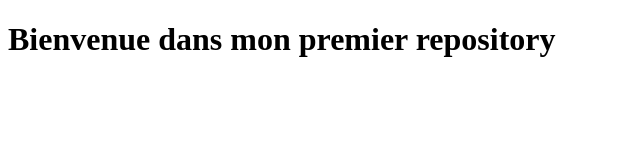
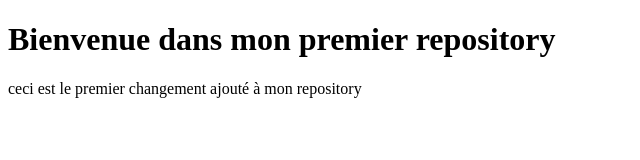
Before and after one commit to JeanKistler/repo_test, a plain HTML site: page index.html in a window 1280 px wide. Shown: the whole page, without its empty margins (0-640 px from the left). Drawn offline with Linux system fonts and the light colour scheme.

Commit message:
ajout d'un <p>

```diff
--- a/index.html
+++ b/index.html
@@ -7,5 +7,6 @@
 </head>
 <body>
     <h1>Bienvenue dans mon premier repository</h1>
+    <p>ceci est le premier changement ajouté à mon repository</p>
 </body>
 </html>
```
